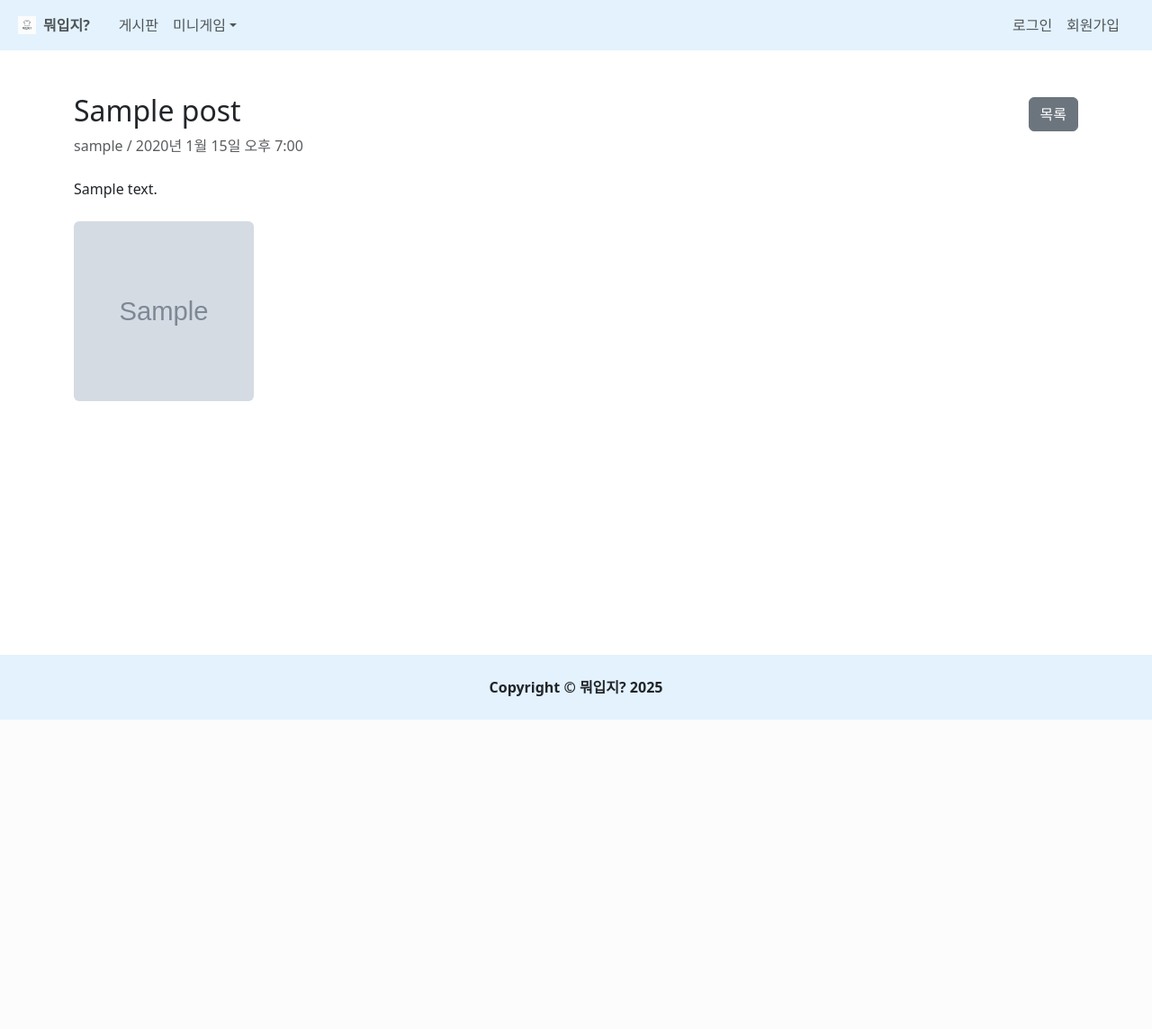
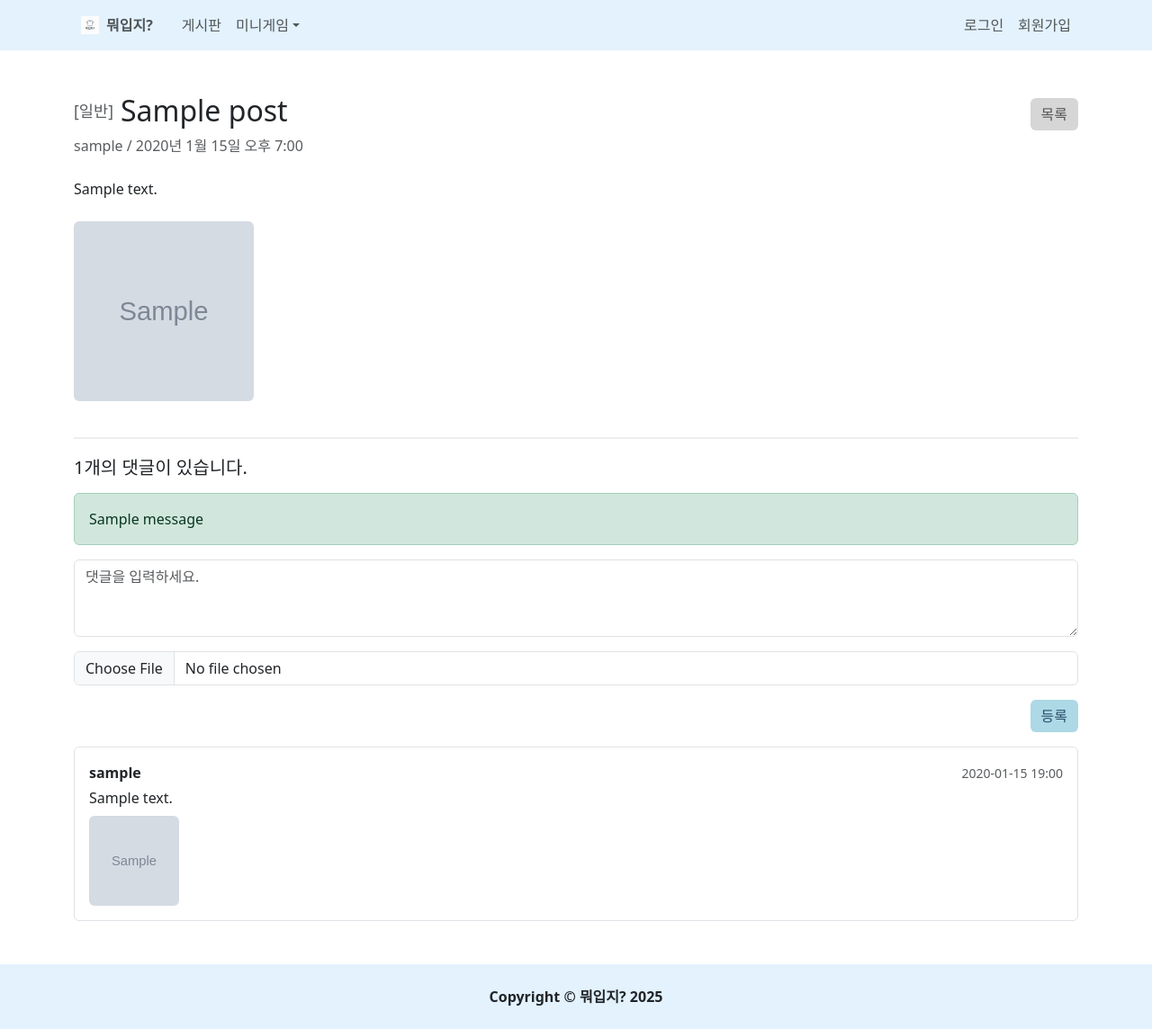
Before and after one commit to sua-repo/django_psa_weatherboard, a Django app: page /board/1/ in a window 1280 px wide. Shown: the whole page at 90% size. Before the commit the page ends 800 px from the top, so only its background shows below. Run offline with Django 5.2, Linux system fonts and the light colour scheme; tables that the repository leaves empty hold one stand-in row (values such as "Sample post"); grey boxes marked "Sample" are stand-in pictures; one stand-in notice (Sample message) is shown.

Commit message:
댓글 작성

```diff
--- a/board/models.py
+++ b/board/models.py
@@ -28,11 +28,16 @@ class Post(models.Model):
 class Comment(models.Model):
     post = models.ForeignKey(Post, on_delete=models.CASCADE, related_name="comments")
     author = models.ForeignKey(User, on_delete=models.CASCADE)
-    content = models.TextField()
+    content = models.TextField(null=True, blank=True)   # dev_11
+    image = models.ImageField(
+        upload_to="comment_images/", blank=True, null=True
+    )  # dev_11
     created_at = models.DateTimeField(auto_now_add=True)
+    updated_at = models.DateTimeField(auto_now=True)  # dev_11
+
 
 # dev_8 : 이미지 여러 개 첨부하기 위해
 class Image(models.Model):
-    post = models.ForeignKey(Post, on_delete=models.CASCADE, related_name='images')
-    image = models.ImageField(upload_to='post_images/')
+    post = models.ForeignKey(Post, on_delete=models.CASCADE, related_name="images")
+    image = models.ImageField(upload_to="post_images/")
     uploaded_at = models.DateTimeField(auto_now_add=True)
--- a/board/urls.py
+++ b/board/urls.py
@@ -15,5 +15,7 @@ urlpatterns = [
     path(
         "delete/<int:post_id>/", views.post_delete, name="post_delete"
     ),  # dev_10 : 게시글 삭제
-
+    path(
+        "comment/<int:post_id>/", views.comment_create, name="comment_create"
+    ),  # dev_11 : 댓글 작성
 ]
--- a/board/views.py
+++ b/board/views.py
@@ -1,8 +1,9 @@
 from django.shortcuts import get_object_or_404, redirect, render
 from django.core.paginator import Paginator
-from .models import Image, Post
+from .models import Comment, Image, Post
 from datetime import date
 from django.contrib.auth.decorators import login_required
+from django.contrib import messages
 
 
 # Create your views here.
@@ -119,3 +120,36 @@ def post_delete(request, post_id):
         post.delete()
 
     return redirect("board:post_list")  # 삭제 후 글 목록으로 이동
+
+
+# dev_11 : 댓글 작성
+@login_required
+def comment_create(request, post_id):
+    post = get_object_or_404(Post, id=post_id)
+
+    if request.method == "POST":
+        content = request.POST.get("content")
+        image = request.FILES.get("image")
+
+        # 이미지와 내용 둘 다 없을 땐 작성 막기
+        # if not content and not image:
+        #    return redirect("board:post_detail", post_id=post.id)
+
+        # 이미지나 내용 중 하나라도 있으면 댓글 작성
+        if content or image:
+            Comment.objects.create(
+                post=post,
+                author=request.user,
+                content=content,
+                image=image,
+            )
+            return redirect("board:post_detail", post_id=post.id)
+
+        else:
+            messages.error(
+                request, "내용이나 이미지를 입력해야 댓글을 작성할 수 있습니다."
+            )
+            return redirect("board:post_detail", post_id=post.id)
+
+    comments = Comment.objects.filter(post=post).order_by("created_at")
+    return redirect("board:post_detail", post_id=post.id)
--- a/templates/board/post_detail.html
+++ b/templates/board/post_detail.html
@@ -7,6 +7,41 @@
 
 {% block head %}
     {% include "layout/head.html" %}
+    <style>
+        .comment-section {
+            border-top: 2px solid #eee;
+            padding-top: 20px;
+            margin-top: 40px;
+        }
+
+        /* 버튼 커스텀 */
+        .btn-custom-green {
+            background-color: #b5e7a0;
+            color: #2d572c;
+            border: none;
+        }
+        .btn-custom-red {
+            background-color: #f7c6c7;
+            color: #a94442;
+            border: none;
+        }
+        .btn-custom-gray {
+            background-color: #d6d6d6;
+            color: #555;
+            border: none;
+        }
+        .btn-custom-blue {
+            background-color: #add8e6;
+            color: #2a4d69;
+            border: none;
+        }
+        .btn-custom-green:hover,
+        .btn-custom-red:hover,
+        .btn-custom-gray:hover,
+        .btn-custom-blue:hover {
+            opacity: 0.9;
+        }
+    </style>
 {% endblock head %}
 
 {% block navi %}
@@ -14,15 +49,19 @@
 {% endblock navi %}
 
 {% block content %}
+    <!-- 게시글 -->
     <div class="container my-5">
         <div class="d-flex justify-content-between align-items-center mt-4">
+            <div class="d-flex align-items-center gap-2">
+                <h2 class="text-muted" style="font-size: 1.1rem;">[{{ post.category }}]</h2>
                 <h2>{{ post.title }}</h2>
+            </div>
             <div class="d-flex align-items-center gap-2">
                 {% if request.user == post.author %}
-                    <a href="{% url 'board:post_update' post.id %}" class="btn btn-success">수정</a>
-                    <a href="{% url 'board:post_delete' post.id %}" class="btn btn-danger">삭제</a>
+                    <a href="{% url 'board:post_update' post.id %}" class="btn btn-custom-green">수정</a>
+                    <a href="{% url 'board:post_delete' post.id %}" class="btn btn-custom-red">삭제</a>
                 {% endif %}
-                <a href="{% url 'board:post_list' %}" class="btn btn-secondary">목록</a>
+                <a href="{% url 'board:post_list' %}" class="btn btn-custom-gray">목록</a>
             </div>
         </div>
 
@@ -46,6 +85,58 @@
             {% endfor %}
         </div>
 
+        <!-- 댓글 -->
+        <div class="comment-section">
+            <h5>{{ post.comments.count }}개의 댓글이 있습니다.</h5>
+
+            {% if messages %}
+                {% for message in messages %}
+                    <div class="alert alert-{{ message.tags }} mt-3">{{ message }}</div>
+                {% endfor %}
+            {% endif %}
+
+            <div class="mt-3">
+                <form method="post" enctype="multipart/form-data" action="{% url 'board:comment_create' post.id %}">
+                    {% csrf_token %}
+                    <div class="mb-3">
+                        <textarea name="content" class="form-control" rows="3" placeholder="댓글을 입력하세요."></textarea>
+                    </div>
+
+                    <div class="mb-3">
+                        <input type="file" name="image" id="commentImage" class="form-control" accept="image/*">
+                    </div>
+
+                    <div class="mb-3">
+                        <img id="preview" src="#" alt="미리보기" style="display: none; max-width: 300px; margin-top: 10px;">
+                    </div>
+
+                    <div class="d-flex justify-content-end gap-2">
+                        <button type="submit" class="btn btn-custom-blue mb-3">등록</button>
+                    </div>
+                </form>
+            </div>
+
+            {% for comment in post.comments.all %}
+                <div class="border rounded p-3 mb-2">
+                    <div class="d-flex justify-content-between align-items-center mb-1">
+                        <strong>{{ comment.author.username }}</strong>
+                        <small class="text-muted">{{ comment.created_at|date:"Y-m-d H:i" }}</small>
+                    </div>
+
+                    <div>{{ comment.content }}</div>
+
+                    {% if comment.image %}
+                        <div class="mt-2">
+                        <img src="{{ comment.image.url }}" style="width: 100px; height: 100px; object-fit: cover;" class="rounded">
+                        </div>
+                    {% endif %}
+                </div>
+
+            {% empty %}
+                <p class="text-muted">아직 댓글이 없습니다.</p>
+
+            {% endfor %}
+        </div>
 
     </div>
 {% endblock content %}
@@ -53,3 +144,26 @@
 {% block footer %}
   {% include "layout/footer.html" %}
 {% endblock footer %}
+
+{% block script %}
+    <script>
+        document.getElementById('commentImage').addEventListener('change', function(event) {
+            var preview = document.getElementById('preview');
+            var file = event.target.files[0];
+
+            if (file) {
+                var reader = new FileReader();
+
+                reader.onload = function(e) {
+                    preview.src = e.target.result;
+                    preview.style.display = 'block';
+                };
+
+                reader.readAsDataURL(file);
+            } else {
+                preview.src = "#";
+                preview.style.display = 'none';
+            }
+        });
+    </script>
+{% endblock script %}
--- a/templates/board/post_update.html
+++ b/templates/board/post_update.html
@@ -53,7 +53,7 @@
                 <input type="text" name="title" id="title" class="form-control" value="{{ post.title }}" required>
             </div>
 
-            <div class="mb-3">
+            <div class="mb-4">
                 <label for="content" class="form-label">내용</label>
                 <textarea name="content" id="content" class="form-control" rows="8" required>{{ post.content }}</textarea>
             </div>
--- a/templates/layout/navbar.html
+++ b/templates/layout/navbar.html
@@ -2,7 +2,7 @@
 
 <!-- Navigation -->
 <nav class="main-header navbar navbar-expand-lg navbar-white navbar-light" style="background-color: #e3f2fd;" data-bs-theme="light">
-    <div class="container-fluid">
+    <div class="container">
         <!-- 왼쪽: 로고 -->
         <ul class="navbar-nav">
 
@@ -29,7 +29,7 @@
         </ul>
 
         <!-- 오른쪽: 로그인/회원가입 -->
-        <ul class="navbar-nav ms-auto me-3">
+        <ul class="navbar-nav ms-auto">
             <!-- {# {% if user.is_authenticated %}
                 <li class="nav-item">
                     <a href="#" class="nav-link">로그아웃</a>
```
Also changed, not shown: board/migrations/0004_comment_image_comment_updated_at.py (added), board/migrations/0005_alter_comment_content.py (added). Lines whose indentation alone changed are shown as unchanged.
